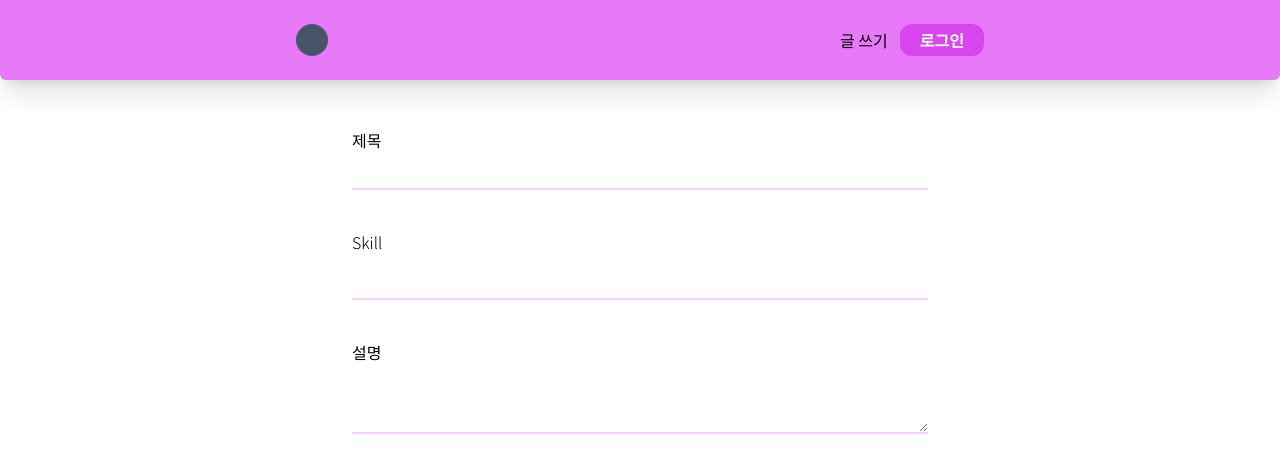
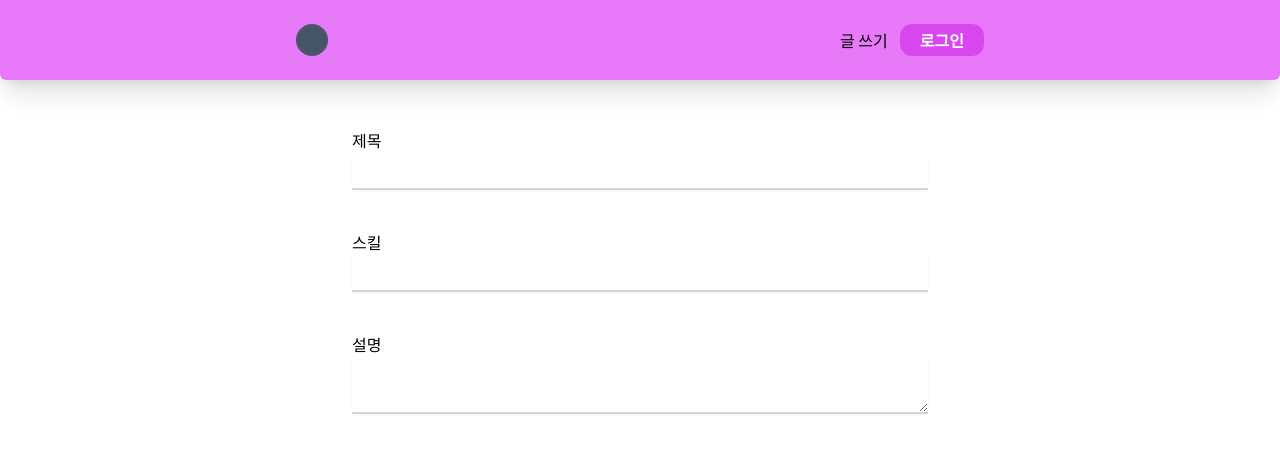
Before and after one commit to dv970406/sopa-frontend, a Next.js app: page /post/upload in a window 1280 px wide. Shown: the top 472 px of the page. Built offline with nearby package versions, Linux system fonts and the light colour scheme; a web font is replaced by a local one.

Commit message:
feat: Fix Input Component 구조 변경
1. 무엇을? : Input Component의 구성을 수정함
2. 어떻게? : label과 input으로 이루어진 Input으로 수정하고 upload와 로그인, 회원가입에서 이 Input을 사용하게 했다

```diff
--- a/components/auth/Login.tsx
+++ b/components/auth/Login.tsx
@@ -24,6 +24,7 @@ export default function Login() {
 
     const onValid = async (data: IForm) => {
         // 폼 제출시 굳이 API Route로 안보내고 apollo/client의 useMutation hook으로 처리하면 되지만 찍먹은 해보자
+        // 회원가입은 클라이언트 쪽에서 바로 Apollo 서버로 요청 보내게 했다.
         const response = await fetch("/api/login", {
             method: "POST",
             body: JSON.stringify(data),
@@ -50,7 +51,6 @@ export default function Login() {
                         message: "이메일 양식을 지켜주세요."
                     }
                 })}
-                placeholder="이메일"
                 required
             />
             <Input
@@ -70,7 +70,6 @@ export default function Login() {
                         message: "비밀번호는 영문, 숫자, 특수문자 포함 8~15자리입니다."
                     }
                 })}
-                placeholder="비밀번호"
                 required
             />
             <FormButton
--- a/components/auth/SignUp.tsx
+++ b/components/auth/SignUp.tsx
@@ -1,6 +1,6 @@
 /**
  * 생성일: 2022.02.08
- * 수정일: 2022.02.11
+ * 수정일: 2022.02.14
  */
 
 import { gql, useMutation } from '@apollo/client';
@@ -67,40 +67,30 @@ export default function SignUp() {
 
     return (
         <Form onSubmit={handleSubmit(onValid)}>
-            <input
-                {...register("name", {
-                    required: true
+            <Input
+                register={register("name", {
+                    required: true,
+                    minLength: {
+                        value: 2,
+                        message: "이름은 2글자 이상이어야 합니다."
+                    }
                 })}
-                type="text"
-                placeholder="이름"
+                type="name"
                 required
-                className={`
-                    px-4 py-2 shadow-sm rounded-md w-full text-xl
-                    border-2 border-gray-300
-                    placeholder:text-lg placeholder-gray-400
-                    focus:placeholder-fuchsia-500 focus:outline-none focus:ring-fuchsia-500 focus:border-fuchsia-500
-                `}
             />
-            <input
-                {...register("email", {
+            <Input
+                register={register("email", {
                     required: true,
                     pattern: {
                         value: /^\w+([\.-]?\w+)*@\w+([\.-]?\w+)*(\.\w{2,3})+$/g,
                         message: "이메일 양식을 지켜주세요."
                     }
                 })}
-                type="text"
-                placeholder="이메일"
+                type="email"
                 required
-                className={`
-                    px-4 py-2 shadow-sm rounded-md w-full text-xl
-                    border-2 border-gray-300
-                    placeholder:text-lg placeholder-gray-400
-                    focus:placeholder-fuchsia-500 focus:outline-none focus:ring-fuchsia-500 focus:border-fuchsia-500
-                `}
             />
-            <input
-                {...register("password", {
+            <Input
+                register={register("password", {
                     required: true,
                     minLength: {
                         value: 8,
@@ -116,17 +106,11 @@ export default function SignUp() {
                     }
                 })}
                 type="password"
-                placeholder="비밀번호"
                 required
-                className={`
-                    px-4 py-2 shadow-sm rounded-md w-full text-xl
-                    border-2 border-gray-300
-                    placeholder:text-lg placeholder-gray-400
-                    focus:placeholder-fuchsia-500 focus:outline-none focus:ring-fuchsia-500 focus:border-fuchsia-500
-                `}
+
             />
-            <input
-                {...register("password2", {
+            <Input
+                register={register("password2", {
                     required: true,
                     minLength: {
                         value: 8,
@@ -142,14 +126,7 @@ export default function SignUp() {
                     }
                 })}
                 type="password"
-                placeholder="비밀번호 확인"
                 required
-                className={`
-                    px-4 py-2 shadow-sm rounded-md w-full text-xl
-                    border-2 border-gray-300
-                    placeholder:text-lg placeholder-gray-400
-                    focus:placeholder-fuchsia-500 focus:outline-none focus:ring-fuchsia-500 focus:border-fuchsia-500
-                `}
             />
             <FormButton
                 text='회원가입'
--- a/components/form/Form.tsx
+++ b/components/form/Form.tsx
@@ -1,6 +1,6 @@
 /**
  * 생성일: 2022.02.08
- * 수정일: ------
+ * 수정일: 2022.02.14
  */
 
 import React from 'react';
@@ -15,7 +15,7 @@ export default function Form({ children, onSubmit }: IForm) {
         <form
             onSubmit={onSubmit}
             className='
-                flex flex-col space-y-3
+                flex flex-col space-y-6
                 px-12 pt-16 pb-8
                 max-w-lg w-full
                 border-2 border-gray-300 rounded-xl
--- a/components/form/Input.tsx
+++ b/components/form/Input.tsx
@@ -6,60 +6,69 @@
 import type { UseFormRegisterReturn } from 'react-hook-form';
 
 interface IInput {
-    type: "email" | "password" | "name";
-    register: UseFormRegisterReturn;
+    type: "email" | "password" | "name" | "title" | "skills" | "description";
+    register?: UseFormRegisterReturn;
     [key: string]: any;
 }
 
 export default function Input({ type, register, ...props }: IInput) {
+
+    const typeTranslater = (engVerType: string) => {
+        let korVerType = null;
+        engVerType === "name" ? korVerType = "이름" : null;
+        engVerType === "email" ? korVerType = "이메일" : null;
+        engVerType === "password" ? korVerType = "비밀번호" : null;
+        engVerType === "title" ? korVerType = "제목" : null;
+        engVerType === "skills" ? korVerType = "스킬" : null;
+        engVerType === "description" ? korVerType = "설명" : null;
+
+        return korVerType
+    }
     return (
         <>
-            {type === "email" ? (
+            {type !== "description" ? (
+                <div>
+                    <label
+                        htmlFor={type}
+                    >
+                        {typeTranslater(type)}
+                    </label>
                     <input
-                    type="email"
+                        id={type}
+                        type={type === "name" ? "text" : type}
                         {...register}
                         className='
-                        px-4 py-2 shadow-sm rounded-md
-                        border-2 border-gray-300
+                            p-2 shadow-sm
+                            border-b-2 border-b-gray-300
                             placeholder:text-lg placeholder-gray-400
-                        focus:placeholder-fuchsia-500 focus:outline-none focus:ring-fuchsia-500 focus:border-fuchsia-500
+                            focus:placeholder-fuchsia-500 focus:outline-none focus:ring-fuchsia-500 focus:border-b-fuchsia-500
                             w-full
-                        text-xl
+                            text-sm
                         '
                         {...props}
                     />
+                </div>
             ) : null}
 
-            {type === "name" ? (
-                <input
-                    type="text"
-                    {...register}
-                    className='
-                        px-4 py-2 shadow-sm rounded-md
-                        border-2 border-gray-300
+            {type === "description" ? (
+                <div>
+                    <label
+                        htmlFor={type}
+                    >
+                        설명
+                    </label>
+                    <textarea
+                        id={type}
+                        className={`
+                            p-2 shadow-sm
+                            border-b-2 border-b-gray-300
                             placeholder:text-lg placeholder-gray-400
-                        focus:placeholder-fuchsia-500 focus:outline-none focus:ring-fuchsia-500 focus:border-fuchsia-500
+                            focus:placeholder-fuchsia-500 focus:outline-none focus:ring-fuchsia-500 focus:border-b-fuchsia-500
                             w-full
-                        text-xl
-                    '
-                    {...props}
+                            text-sm
+                        `}
                     />
-            ) : null}
-
-            {type === "password" ? (
-                <input
-                    type="password"
-                    {...register}
-                    className='
-                        px-4 py-2 shadow-sm rounded-md
-                        border-2 border-gray-300
-                        placeholder:text-lg placeholder-gray-400
-                        focus:placeholder-fuchsia-500 focus:outline-none focus:ring-fuchsia-500 focus:border-fuchsia-500
-                        w-full
-                        text-xl
-                    '
-                    {...props}
-                />
+                </div>
             ) : null}
         </>
     )
--- a/components/home/Skill.tsx
+++ b/components/home/Skill.tsx
@@ -106,7 +106,7 @@ function Skill({ index, position, skill, skillImage, isSelected }: IDraggableSki
                     hidden group-hover:block
                     absolute -bottom-3
                     bg-fuchsia-200
-                    px-1 rounded-md
+                    p-1 rounded-md
                     text-xs tracking-wider
                 `}
             >
--- a/pages/api/login.tsx
+++ b/pages/api/login.tsx
@@ -17,7 +17,8 @@ const LOGIN_MUTATION = gql`
     }
 `;
 
-// 굳이 API Route를 사용하지 않고 그냥 apollo/client을 사용해도 되긴 하다.
+// 굳이 API Route를 사용하지 않고 그냥 프론트 측에서 바로 apollo/client로 GraphQL 요청을 보내도 되긴 함
+// 현 프로젝트는 Apollo 서버를 따로 두고 있지만 만약 서버가 없는 상태에서도 Next는 API Route를 서버처럼 사용하여 prisma로 DB와 상호작용하면 된다.
 export default async function Handler(req: NextApiRequest, res: NextApiResponse) {
     const { email, password } = JSON.parse(req.body)
 
--- a/pages/post/upload.tsx
+++ b/pages/post/upload.tsx
@@ -3,6 +3,7 @@
  * 수정일: 2022.02.14
  */
 
+import Input from '@components/form/Input';
 import MainLayout from '@components/shared/MainLayout';
 
 export default function PostUpload() {
@@ -18,64 +19,17 @@ export default function PostUpload() {
                         space-y-10
                     `}
                 >
-                    <div
-                        className={`
-                            flex flex-col
-                            space-y-3
-                        `}
-                    >
-                        <label
-                            htmlFor='title'
-                        >
-                            제목
-                        </label>
-                        <input
-                            id='title'
-                            className={`
-                                    border-b-2 border-b-fuchsia-200
-                                `}
-                        />
-                    </div>
+                    <Input
+                        type="title"
+                    />
 
-                    <div
-                        className={`
-                            flex flex-col
-                            space-y-5
-                        `}
-                    >
-                        <label
-                            htmlFor='skills'
-                        >
-                            Skill
-                        </label>
-                        <input
-                            id='skills'
-                            className={`
-                                border-b-2 border-b-fuchsia-200
-                            `}
-                        />
-                    </div>
+                    <Input
+                        type="skills"
+                    />
 
-                    <div
-                        className={`
-                            flex flex-col
-                            space-y-5
-                        `}
-                    >
-                        <label
-                            htmlFor='description'
-                        >
-                            설명
-                        </label>
-                        <textarea
-                            id='description'
-                            className={`
-                                border-b-2 border-b-fuchsia-200
-                            `}
-                        >
-
-                        </textarea>
-                    </div>
+                    <Input
+                        type="description"
+                    />
                 </form>
             </div>
         </MainLayout >
```
Lines whose indentation alone changed are shown as unchanged.
